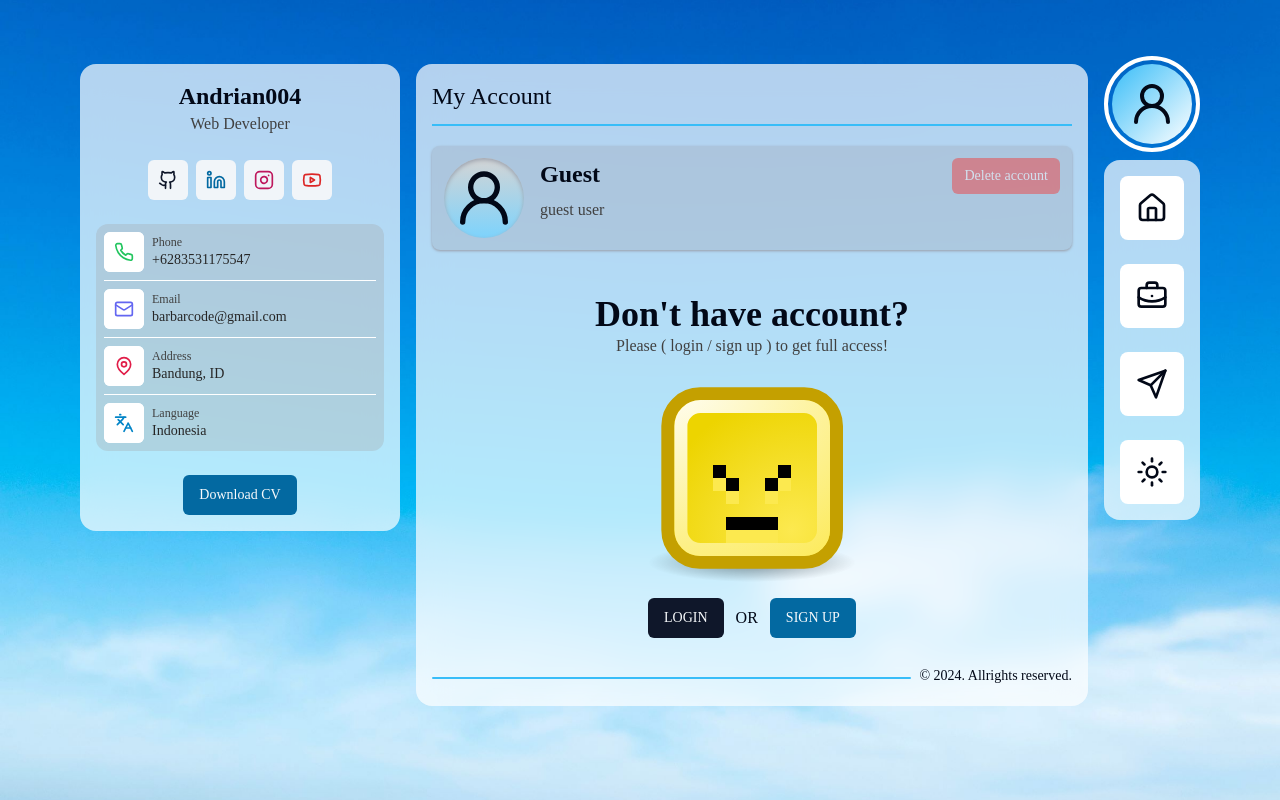
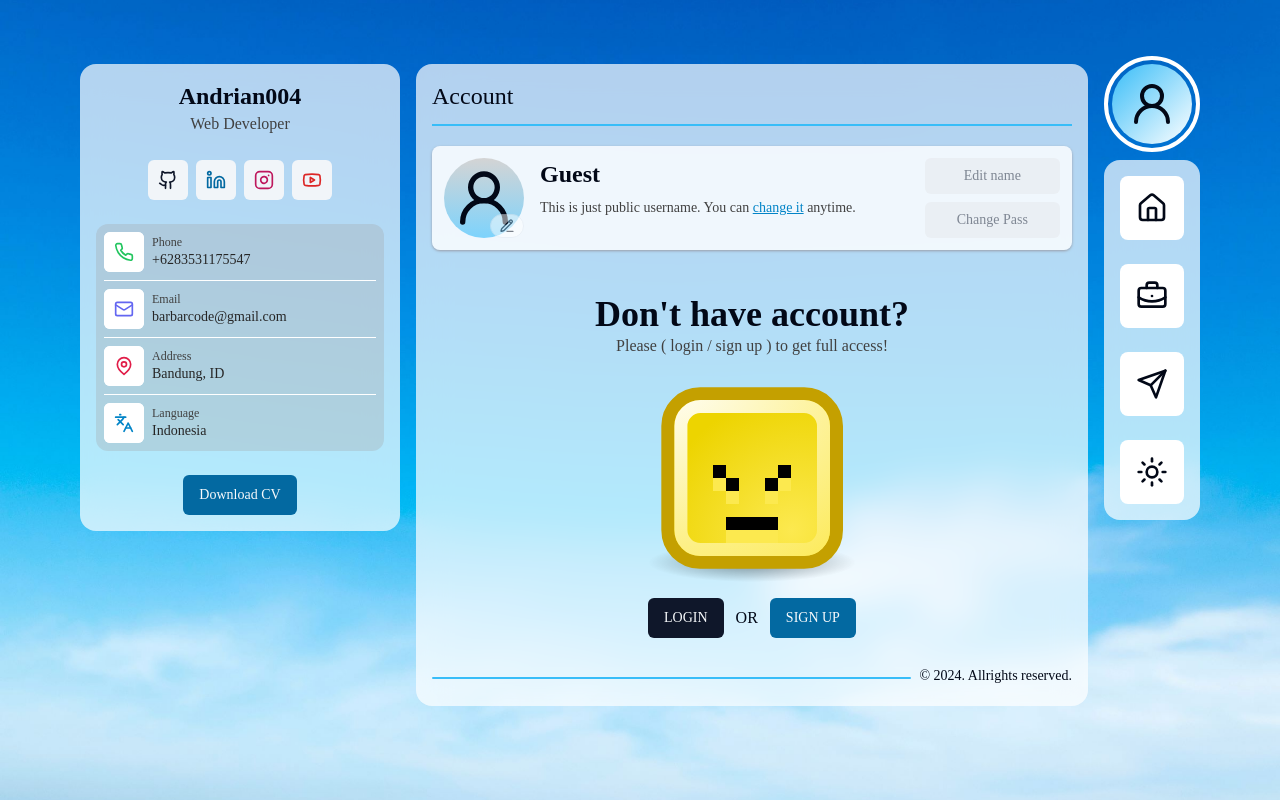
Before and after one commit to Andrian004/personal-web-fe, a React (Vite) app: page /account in a window 1280 px wide. Built offline with nearby package versions, Linux system fonts and the light colour scheme; a web font is replaced by a local one.

Commit message:
feat: implement user avatar in comment section

```diff
--- /dev/null
+++ b/src/components/dialog/avatar-dialog.tsx
@@ -0,0 +1,100 @@
+/* NOTE: https://stackoverflow.com/questions/61744385/preview-of-uploaded-image-in-react-js-using-react-hooks */
+
+import { ChangeEvent, FormEvent, ReactNode, useState } from "react";
+import {
+  Dialog,
+  DialogClose,
+  DialogContent,
+  DialogHeader,
+  DialogTrigger,
+} from "../ui/dialog";
+import { Button } from "../ui/button";
+import { Input } from "../ui/input";
+import { useMutation } from "@tanstack/react-query";
+import { patchFormApi } from "@/lib/fetcher";
+import { useAuth } from "@/hooks/use-auth";
+import { toast } from "sonner";
+
+interface AvatarDialogProps {
+  children: ReactNode;
+}
+
+export function AvatarDialog({ children }: AvatarDialogProps) {
+  const { user, token } = useAuth();
+  const [picture, setPicture] = useState("");
+  const [file, setFile] = useState<File | null>(null);
+  const [dialogOpen, setDialogOpen] = useState(false);
+
+  const mutation = useMutation({
+    mutationFn: (formData: FormData) =>
+      patchFormApi(`/user/picture/${user?.userId}`, formData, token),
+    onSuccess: (data) => {
+      toast.success(data.message);
+      setDialogOpen(false);
+    },
+    onError: () => {
+      toast.error("Failed upload an image.");
+    },
+  });
+
+  const handleSubmit = (e: FormEvent) => {
+    e.preventDefault();
+    const formData = new FormData();
+
+    if (!file) return;
+    formData.append("image", file);
+    mutation.mutate(formData);
+  };
+
+  const onChangePicture = (e: ChangeEvent<HTMLInputElement>) => {
+    if (e.target.files) {
+      setPicture(URL.createObjectURL(e.target.files[0]));
+      setFile(e.target.files[0]);
+    }
+  };
+
+  return (
+    <Dialog open={dialogOpen} onOpenChange={(open) => setDialogOpen(open)}>
+      <DialogTrigger asChild>{children}</DialogTrigger>
+      <DialogContent className="max-w-sm max-h-screen overflow-y-auto">
+        <DialogHeader className="font-semibold">Profile Picture</DialogHeader>
+        <form
+          onSubmit={handleSubmit}
+          className="flex flex-col items-center gap-y-4"
+        >
+          <img
+            className="aspect-square rounded-full"
+            src={picture && picture}
+            alt="img"
+          />
+          <Input
+            type="file"
+            onChange={onChangePicture}
+            className="file:text-black dark:file:text-white file:border-r file:border-gray-300 file:mr-2 bg-neutral-100 dark:bg-gray-800 border border-gray-400"
+          />
+          <div className="w-full flex gap-x-2">
+            <DialogClose asChild>
+              <Button
+                type="button"
+                size="sm"
+                variant="gray"
+                className="flex-1"
+                disabled={mutation.isPending}
+              >
+                Cancel
+              </Button>
+            </DialogClose>
+            <Button
+              type="submit"
+              size="sm"
+              className="flex-1 bg-sky-600 text-white"
+              disabled={mutation.isPending}
+            >
+              Upload
+            </Button>
+          </div>
+        </form>
+      </DialogContent>
+    </Dialog>
+  );
+}
--- a/src/interfaces/comment-interface.ts
+++ b/src/interfaces/comment-interface.ts
@@ -1,4 +1,5 @@
 type Sender = {
+  avatar: { imgUrl: string };
   username: string;
   role: string;
 };
--- a/src/lib/fetcher.ts
+++ b/src/lib/fetcher.ts
@@ -8,7 +8,7 @@ export const getApi = async (endpoint: string) => {
     });
     return response.data;
   } catch (error) {
-    if (axios.isAxiosError(error) && error.response) {
+    if (axios.isAxiosError(error) && error.response && error.status !== 500) {
       throw new Error(error.response.data.message);
     }
     throw new Error("Server error");
@@ -34,7 +34,7 @@ export const postApi = async (
     );
     return response.data;
   } catch (error) {
-    if (axios.isAxiosError(error) && error.response) {
+    if (axios.isAxiosError(error) && error.response && error.status !== 500) {
       throw new Error(error.response.data.message);
     }
     throw new Error("Server error");
@@ -60,7 +60,7 @@ export const putApi = async (
     );
     return response.data;
   } catch (error) {
-    if (axios.isAxiosError(error) && error.response) {
+    if (axios.isAxiosError(error) && error.response && error.status !== 500) {
       throw new Error(error.response.data.message);
     }
     throw new Error("Server error");
@@ -88,9 +88,35 @@ export const deleteApi = async (
     );
     return response.data;
   } catch (error) {
-    if (axios.isAxiosError(error) && error.response) {
+    if (axios.isAxiosError(error) && error.response && error.status !== 500) {
       throw new Error(error.response.data.message);
     }
     throw new Error("Server error");
   }
 };
+
+// update (formData)
+export const patchFormApi = async (
+  endpoint: string,
+  formData: FormData,
+  token?: string
+) => {
+  const headerOptions = {
+    Authorization: token ? `Bearer ${token}` : "",
+    "Content-Type": "multipart/form-data",
+  };
+
+  try {
+    const response = await axios.patch(
+      import.meta.env.VITE_API_URL + endpoint,
+      formData,
+      { headers: headerOptions }
+    );
+    return response.data;
+  } catch (error) {
+    if (axios.isAxiosError(error) && error.response && error.status !== 500) {
+      throw new Error(error.response.data.message);
+    }
+    throw new Error("Server error");
+  }
+};
--- a/src/pages/detail-project-page/_components/comment-card.tsx
+++ b/src/pages/detail-project-page/_components/comment-card.tsx
@@ -54,7 +54,7 @@ export function CommentCard({ commentData }: CommentCardProps) {
   return (
     <div className="w-full flex gap-x-2">
       <CustomAvatar
-        src=""
+        src={sender.avatar.imgUrl}
         fallback={sender.username.charAt(0)}
         className="size-8 sm:size-10"
       />
--- a/src/pages/detail-project-page/_components/reply-card.tsx
+++ b/src/pages/detail-project-page/_components/reply-card.tsx
@@ -19,7 +19,7 @@ export function ReplyCard({ commentId, reply, refetch }: ReplyCardProps) {
   return (
     <div className="w-full flex gap-x-2">
       <CustomAvatar
-        src=""
+        src={reply.sender.avatar.imgUrl}
         fallback={reply.sender.username.charAt(0)}
         className="size-7"
       />
--- a/src/pages/detail-project-page/index.tsx
+++ b/src/pages/detail-project-page/index.tsx
@@ -95,7 +95,7 @@ export default function DetailProjectPage() {
             <div className="flex justify-between flex-wrap gap-2">
               <div className="flex gap-x-2 justify-start items-center">
                 <CustomAvatar
-                  src="https://avatars.githubusercontent.com/u/128672158?s=400"
+                  src="https://res.cloudinary.com/de39dewcq/image/upload/v1719237502/projects/cbbgbfhcg6ixvqp2pbln.png"
                   fallback="A"
                 />
                 <div>
--- a/src/pages/profile-page/index.tsx
+++ b/src/pages/profile-page/index.tsx
@@ -1,5 +1,5 @@
 import { useState } from "react";
-import { UserRound } from "lucide-react";
+import { PencilLine, UserRound } from "lucide-react";
 import { useAuth } from "@/hooks/use-auth";
 import AngrySvg from "@/assets/angry.svg";
 import CoolSvg from "@/assets/cool.svg";
@@ -9,6 +9,7 @@ import { Button } from "@/components/ui/button";
 import { SignupDialog } from "@/components/dialog/signup-dialog";
 import { LoginDialog } from "@/components/dialog/login-dialog";
 import { CustomAvatar } from "@/components/custom-avatar";
+import { AvatarDialog } from "@/components/dialog/avatar-dialog";
 
 export default function ProfilePage() {
   const { user, removeToken } = useAuth();
@@ -21,11 +22,11 @@ export default function ProfilePage() {
   return (
     <div className="w-full bg-white/70 dark:bg-white/25 backdrop-blur-lg rounded-2xl p-4 space-y-5">
       <section className="w-full flex justify-between gap-x-4 border-b-2 border-sky-400 pb-3">
-        <Header title="My Account" />
+        <Header title="Account" />
       </section>
-      <section className="flex flex-wrap justify-between bg-gray-400/30 dark:bg-gray-800/70 shadow shadow-gray-400 dark:shadow-black rounded-lg p-3">
-        <div className="flex gap-x-4">
-          <div className="w-max h-max bg-gradient-to-b from-neutral-300 dark:from-neutral-600 to-sky-300 dark:to-sky-900 shadow-inner shadow-gray-400 dark:shadow-black rounded-full p-2">
+      <section className="flex justify-between bg-white/80 dark:bg-gray-800/70 shadow shadow-gray-400 dark:shadow-black rounded-lg p-3 gap-x-2">
+        <div className="w-full flex gap-x-2 md:gap-x-4">
+          <div className="w-max h-max relative bg-gradient-to-b from-neutral-300 dark:from-neutral-600 to-sky-300 dark:to-sky-900 rounded-full p-2">
             {user ? (
               <CustomAvatar
                 src=""
@@ -36,19 +37,52 @@ export default function ProfilePage() {
             ) : (
               <UserRound className="size-16" />
             )}
+            <AvatarDialog>
+              <Button
+                size="roundXs"
+                variant="outline"
+                className="absolute bottom-0 right-0"
+                disabled={!user}
+              >
+                <PencilLine className="size-4" />
+              </Button>
+            </AvatarDialog>
           </div>
-          <div className="space-y-2">
+          <div className="w-full sm:space-y-2">
             <h1 className="text-2xl font-bold">
               {user ? user.username : "Guest"}
             </h1>
-            <h2 className="text-neutral-700 dark:text-neutral-400">
-              {user ? user.role : "guest user"}
+            <h2 className="text-xs sm:text-sm text-neutral-700 dark:text-neutral-400">
+              This is just public username. You can{" "}
+              <span className="text-sky-600 underline cursor-pointer">
+                change it
+              </span>{" "}
+              anytime.
             </h2>
           </div>
         </div>
-        <Button variant="destructive" size="sm" disabled={user ? false : true}>
-          Delete account
-        </Button>
+        <div className="space-y-2">
+          <Button
+            variant="gray"
+            size="sm"
+            disabled={user ? false : true}
+            className="w-full"
+          >
+            <p>
+              Edit <span className="hidden sm:inline">name</span>
+            </p>
+          </Button>
+          <Button
+            variant="gray"
+            size="sm"
+            disabled={user ? false : true}
+            className="w-full"
+          >
+            <p>
+              <span className="hidden sm:inline">Change</span> Pass
+            </p>
+          </Button>
+        </div>
       </section>
       <section className="w-full flex flex-col justify-center items-center space-y-4 pt-6">
         <div className="text-center">
```
